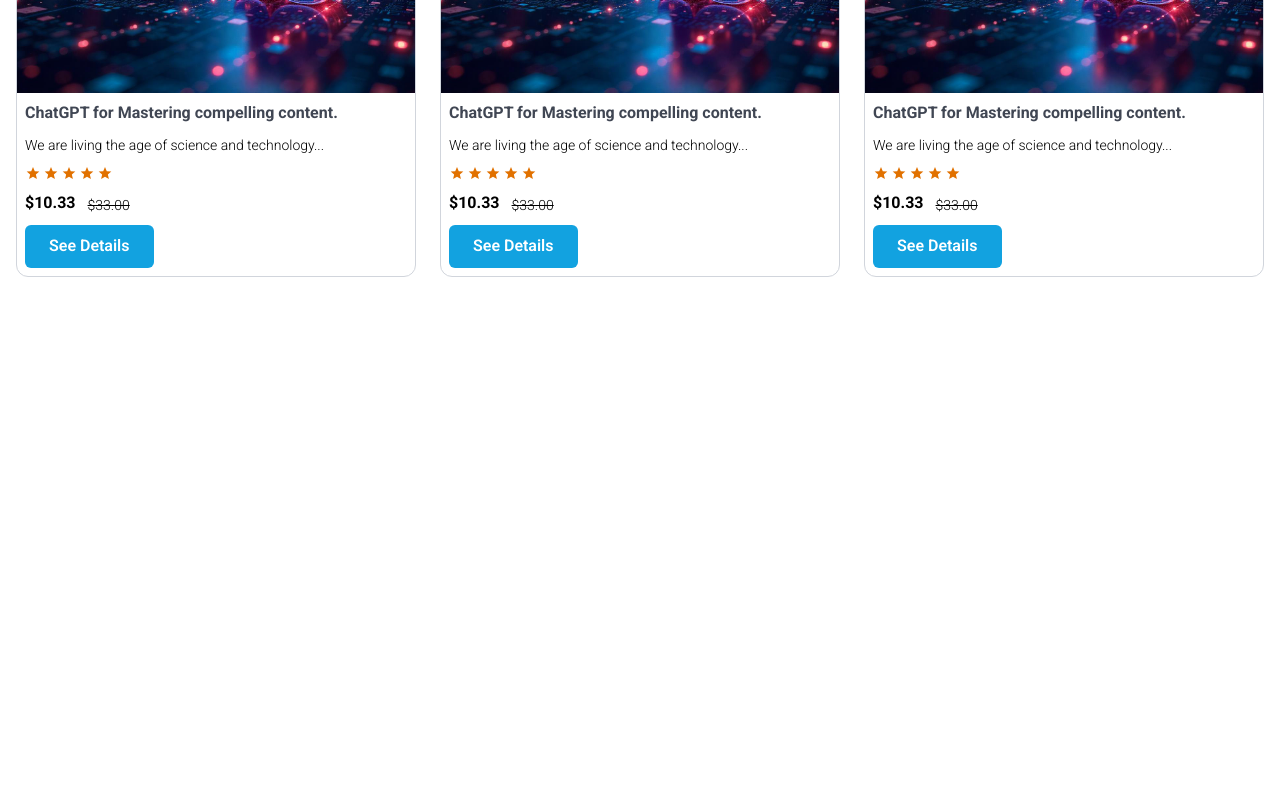
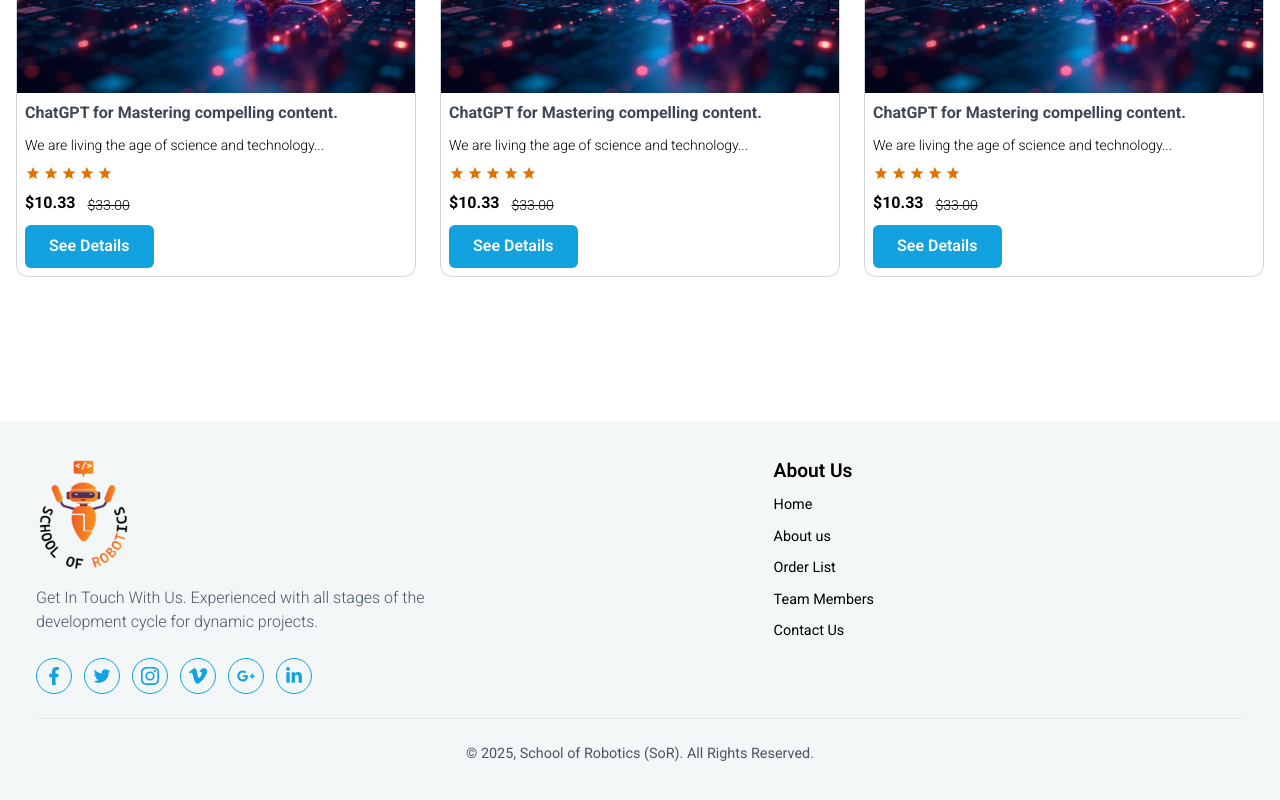
Before and after one commit to mehedifiz/school-of-robotics-client, a React (Vite) app: page / in a window 1280 px wide. Shown: the part 971-1771 px from the top of the page. Before the commit the page ends 1312 px from the top, so only its background shows below. Built offline with nearby package versions, Linux system fonts and the light colour scheme; what tailwindcss-animated would draw is missing.

Commit message:
added footer section

```diff
--- /dev/null
+++ b/src/components/Footer.jsx
@@ -0,0 +1,86 @@
+import { BsInstagram, BsVimeo } from "react-icons/bs";
+import { FaFacebookF, FaGooglePlusG, FaLinkedinIn } from "react-icons/fa";
+import { IoLogoTwitter } from "react-icons/io";
+
+const Footer = () => {
+  return (
+    <div>
+      <footer className="bg-[#F3F7F8] mt-20">
+        <div className="rounded-xl w-full py-6 lg:p-9 max-w-7xl mx-auto px-4">
+          <div className="flex justify-center md:justify-between gap-8 w-full flex-col md:flex-row text-center md:text-left pb-6">
+            <div className="space-y-4 basis-3/5 ">
+
+              <div className="flex flex-col md:items-start items-center">
+              <a href="/" className=""><img className="w-24 " src="/src/assets/images/logo-footer.png" alt="" /></a>
+              </div>
+              <p className="text-gray-600 font-light mt-2 w-full md:w-2/3 text-center md:text-start px-3 sm:px-10 md:px-0">
+              Get In Touch With Us. Experienced with all stages of the development cycle for dynamic projects.
+              </p>
+              <div className="flex flex-row justify-center md:justify-start items-center mt-6 gap-3">
+                    <a href="#" className="w-9 h-9 text-[#12A2E0] border border-[#12A2E0] hover:bg-[#12A2E0] hover:text-white rounded-full flex justify-center transition duration-300 items-center">
+                      <FaFacebookF size={18} />
+                    </a>
+                    <a href="#" className="w-9 h-9 text-[#12A2E0] transition duration-300 border border-[#12A2E0] hover:bg-[#12A2E0] hover:text-white rounded-full flex justify-center items-center">
+                      <IoLogoTwitter size={18} />
+                    </a>
+                    <a href="#" className="w-9 h-9 text-[#12A2E0] transition duration-300 border border-[#12A2E0] hover:bg-[#12A2E0] hover:text-white rounded-full flex justify-center items-center">
+                      <BsInstagram  size={18} />
+                    </a>
+                    <a href="#" className="w-9 h-9 text-[#12A2E0] transition duration-300 border border-[#12A2E0] hover:bg-[#12A2E0] hover:text-white rounded-full flex justify-center items-center">
+                      <BsVimeo   size={18} />
+                    </a>
+                    <a href="#" className="w-9 h-9 text-[#12A2E0] transition duration-300 border border-[#12A2E0] hover:bg-[#12A2E0] hover:text-white rounded-full flex justify-center items-center">
+                      <FaGooglePlusG    size={18} />
+                    </a>
+                    <a href="#" className="w-9 h-9 text-[#12A2E0] transition duration-300 border border-[#12A2E0] hover:bg-[#12A2E0] hover:text-white rounded-full flex justify-center items-center">
+                      <FaLinkedinIn    size={18} />
+                    </a>
+                  </div>
+            </div>
+
+            <div className="basis-2/5">
+              <h3 className="text-[1.2rem] font-semibold text-text mb-2">
+                About Us
+              </h3>
+              <div className="flex text-black flex-col gap-[10px] nav">
+                <a href="/"
+                  className="text-[0.9rem] text-text hover:text-primary cursor-pointer transition-all duration-200"
+                >
+                  Home
+                </a>
+                <a href="/"
+                  className="text-[0.9rem] text-text hover:text-primary cursor-pointer transition-all duration-200"
+                >
+                  About us
+                </a>
+                <a href="/"
+                  className="text-[0.9rem] text-text hover:text-primary cursor-pointer transition-all duration-200"
+                >
+                  Order List
+                </a>
+                <a href="/"
+                  className="text-[0.9rem] text-text hover:text-primary cursor-pointer transition-all duration-200"
+                >
+                  Team Members
+                </a>
+                <a href="/"
+                  className="text-[0.9rem] text-text hover:text-primary cursor-pointer transition-all duration-200"
+                >
+                  Contact Us
+                </a>
+              </div>
+            </div>
+          </div>
+
+          <div className="border-t border-gray-200 pt-6 text-center">
+            <p className="text-[0.9rem] text-gray-600">
+              © {new Date().getFullYear()}, School of Robotics (SoR). All Rights Reserved.
+            </p>
+          </div>
+        </div>
+      </footer>
+    </div>
+  );
+};
+
+export default Footer;
--- a/src/layout/Root.jsx
+++ b/src/layout/Root.jsx
@@ -1,12 +1,13 @@
 import { Outlet } from "react-router-dom";
 import Nav from "../components/Nav";
+import Footer from "../components/Footer";
 
 const Root = () => {
    return (
       <div>
          <Nav />
          <Outlet />
-
+         <Footer></Footer>
       </div>
    );
 };
```
Also changed, not shown: src/assets/images/logo-footer.png (added).
